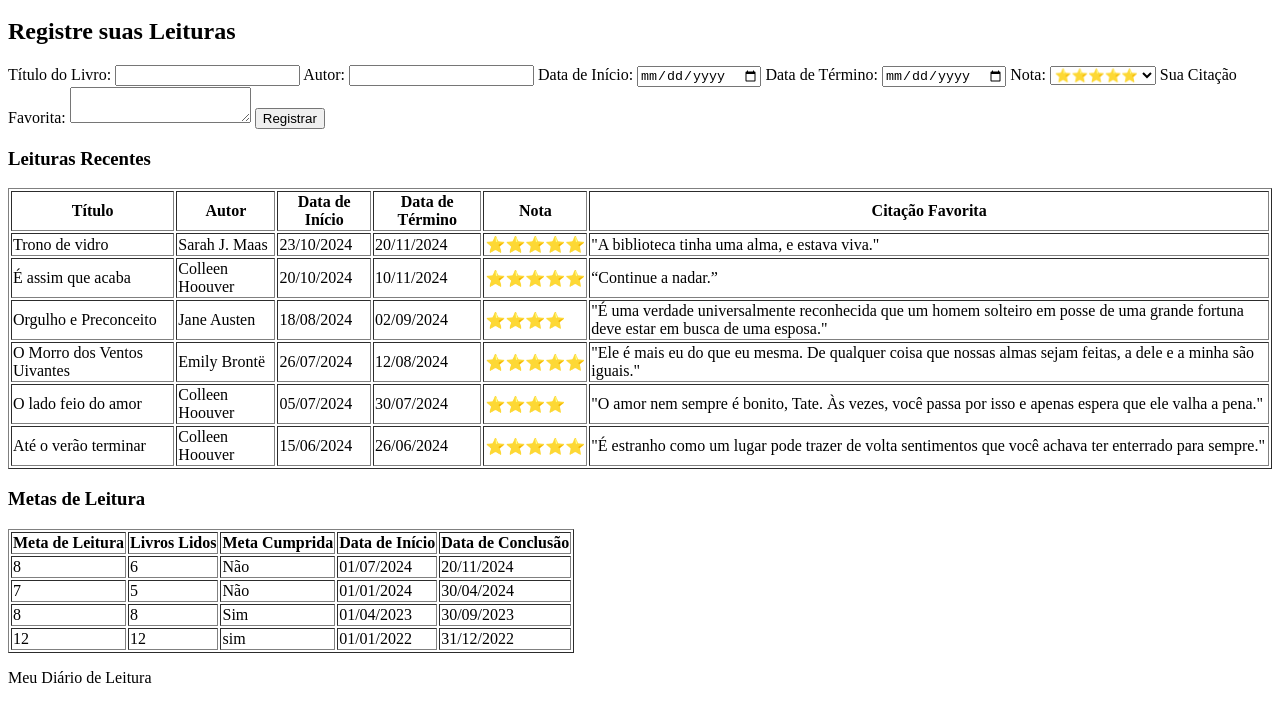
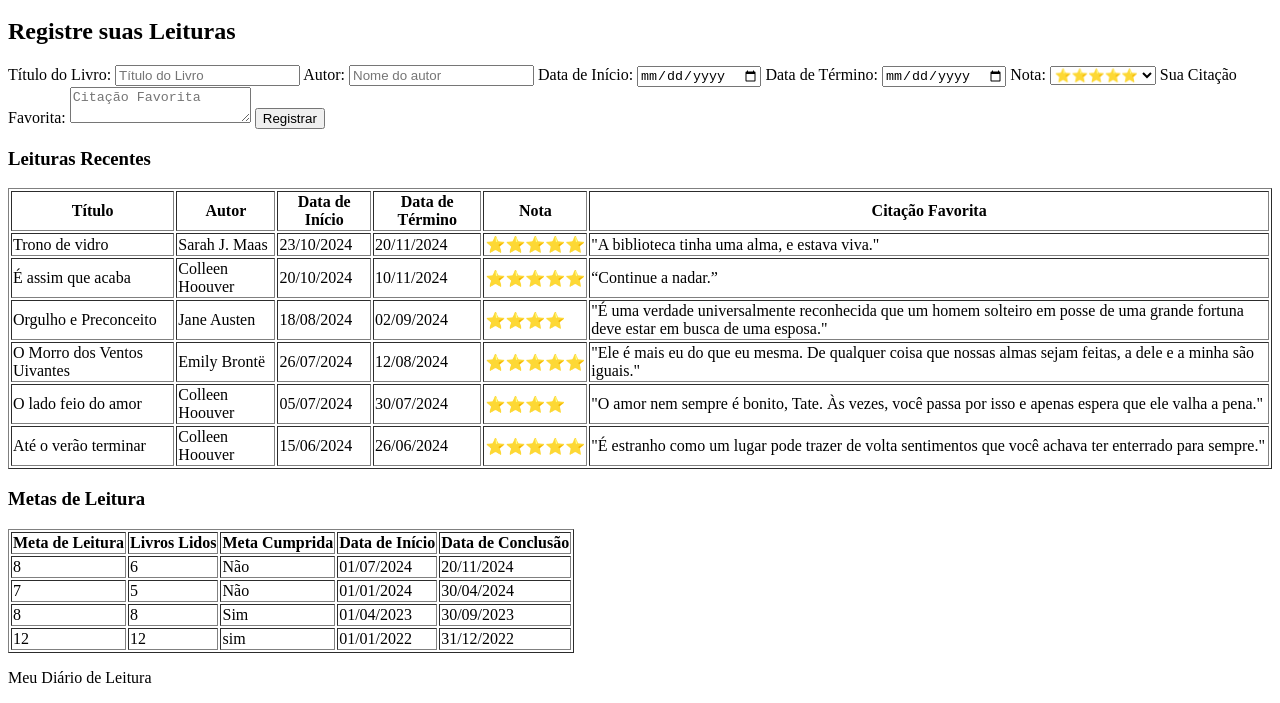
Before and after one commit to Rithiellen/Atividade-html-webs, a plain HTML site: page minhas-leituras.html in a window 1280 px wide. Shown: the part 136-839 px from the top of the page. Drawn offline with Linux system fonts and the light colour scheme.

Commit message:
atualizações

```diff
--- a/minhas-leituras.html
+++ b/minhas-leituras.html
@@ -22,16 +22,16 @@
         <h2>Registre suas Leituras</h2>
         <form>
             <label for="titulo">Título do Livro:</label>
-            <input type="text" id="titulo" name="titulo" required>
+            <input type="text" id="titulo" name="titulo" required placeholder="Título do Livro">
 
             <label for="autor">Autor:</label>
-            <input type="text" id="autor" name="autor" required>
+            <input type="text" id="autor" name="autor" required placeholder="Nome do autor">
 
             <label for="inicio">Data de Início:</label>
-            <input type="date" id="inicio" name="inicio">
+            <input type="date" id="inicio" name="inicio" >
 
             <label for="fim">Data de Término:</label>
-            <input type="date" id="fim" name="fim">
+            <input type="date" id="fim" name="fim" >
 
             <label for="nota">Nota:</label>
             <select id="nota" name="nota" required>
@@ -43,7 +43,7 @@
             </select>
 
             <label for="opiniao">Sua Citação Favorita:</label>
-            <textarea id="opiniao" name="opiniao" rows="2" required></textarea>
+            <textarea id="opiniao" name="opiniao" rows="2" required placeholder="Citação Favorita"></textarea>
 
             <button type="submit">Registrar</button>
         </form>
```
